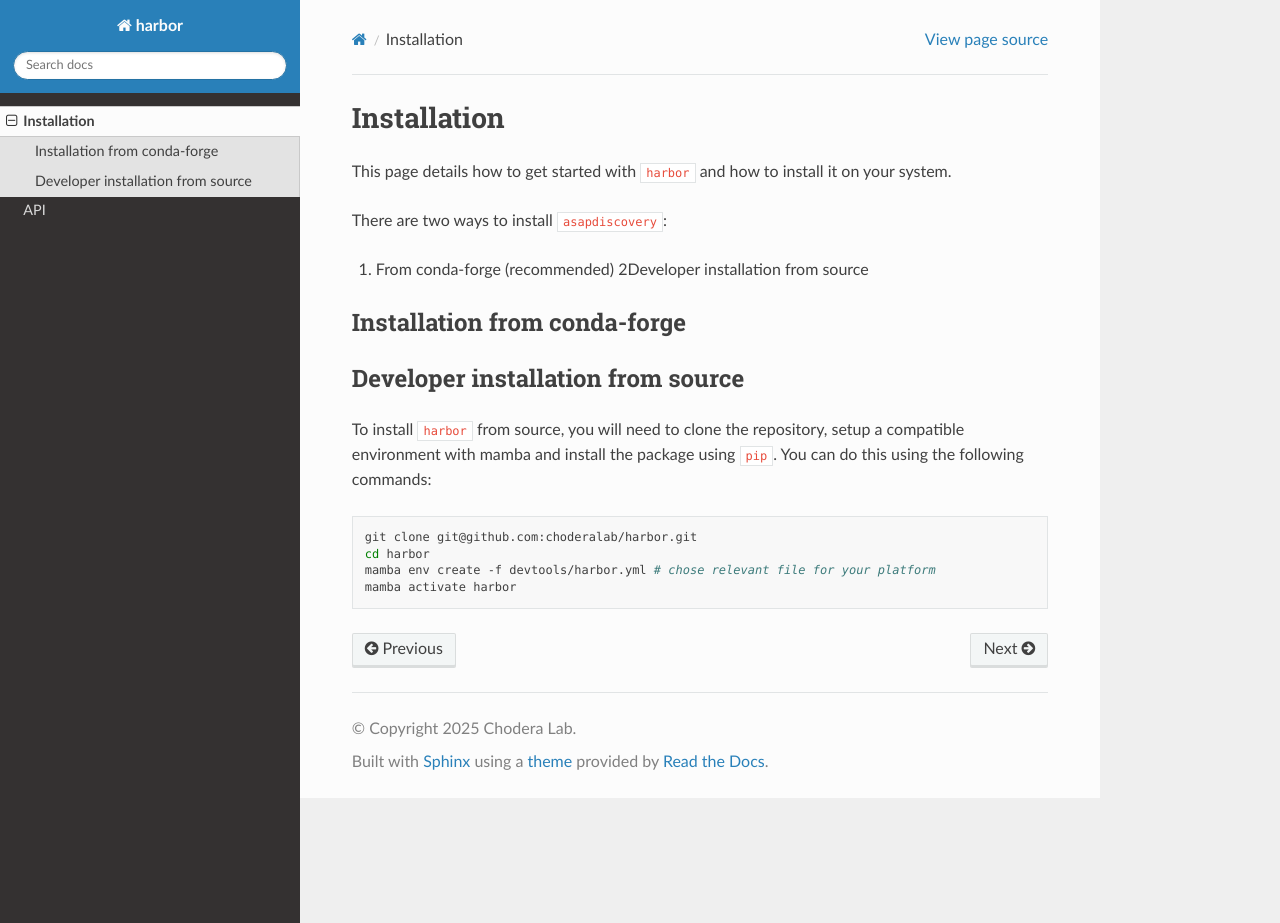
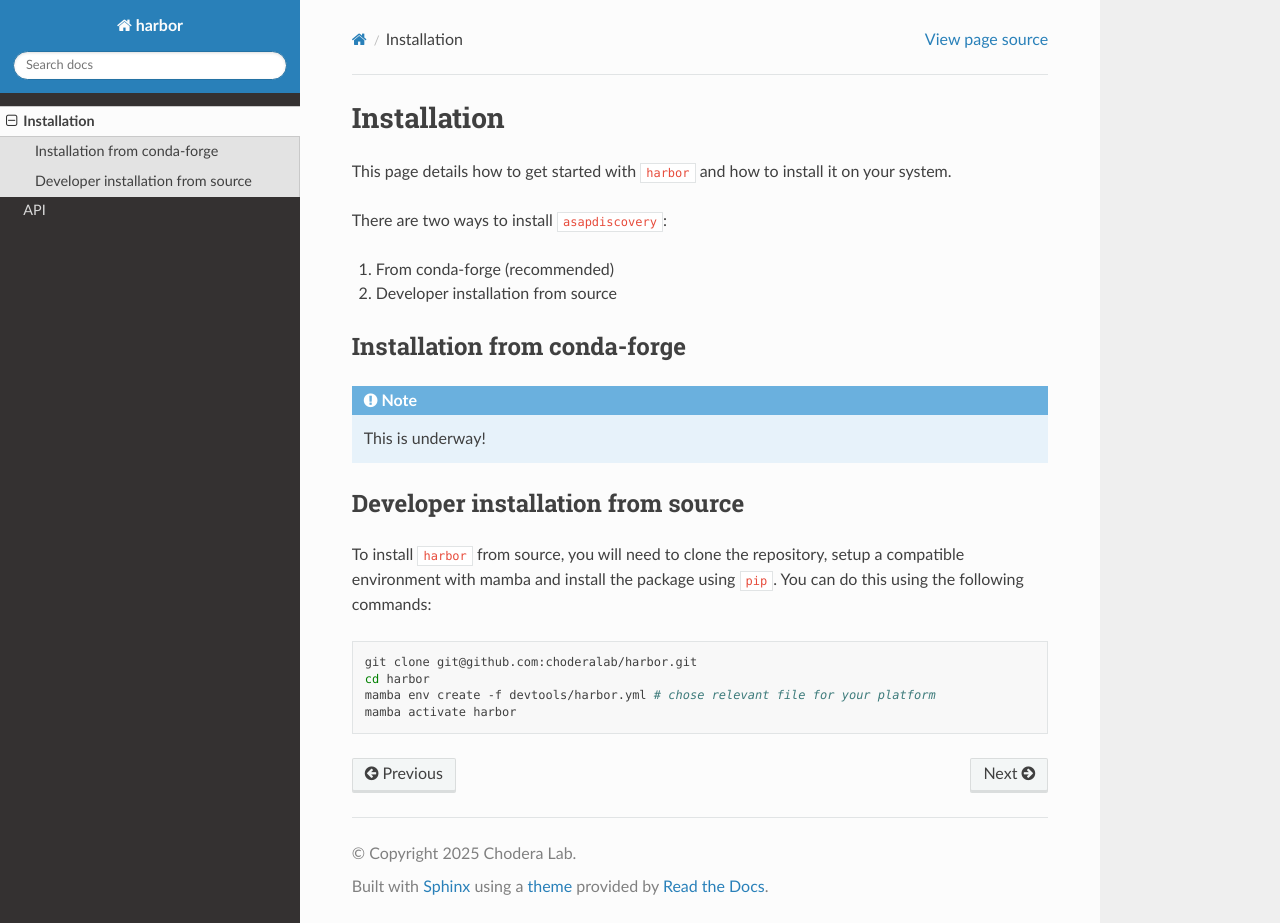
Before and after one commit to choderalab/harbor, a Sphinx documentation site: the page built from docs/installation.md, in a window 1280 px wide and 923 px high. Built offline with Sphinx 7.4.7 and the Read the Docs theme 3.1.0, drawn with Linux system fonts in a browser that asks for light colours; the version number could not be read and is left out.

Commit message:
update index

````diff
--- a/docs/installation.md
+++ b/docs/installation.md
@@ -6,11 +6,13 @@ This page details how to get started with `harbor` and how to install it on your
 There are two ways to install `asapdiscovery`:
 
 1. From conda-forge (recommended)
-2Developer installation from source
+2. Developer installation from source
 
 Installation from conda-forge
 ----------------------------
-
+```{note}
+This is underway!
+```
 
 Developer installation from source
 ----------------------------------
````
